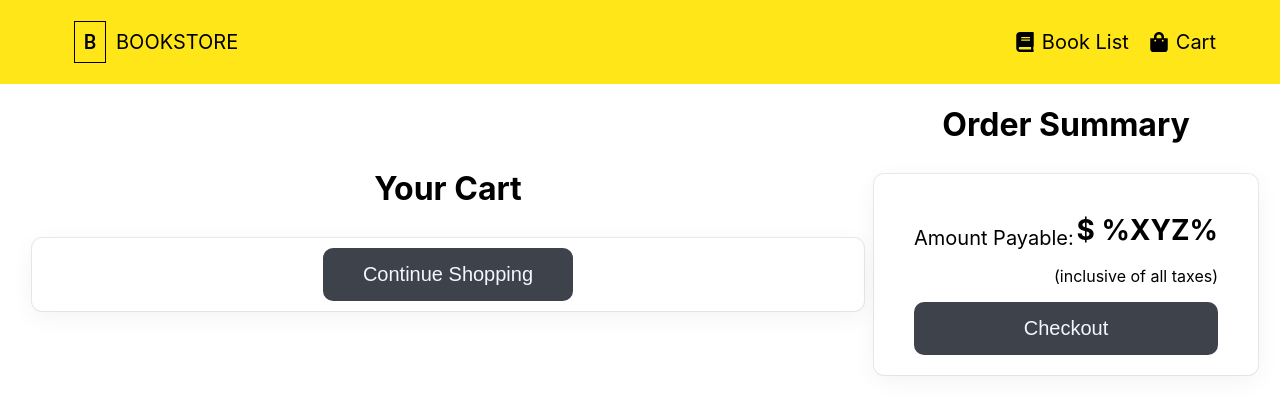
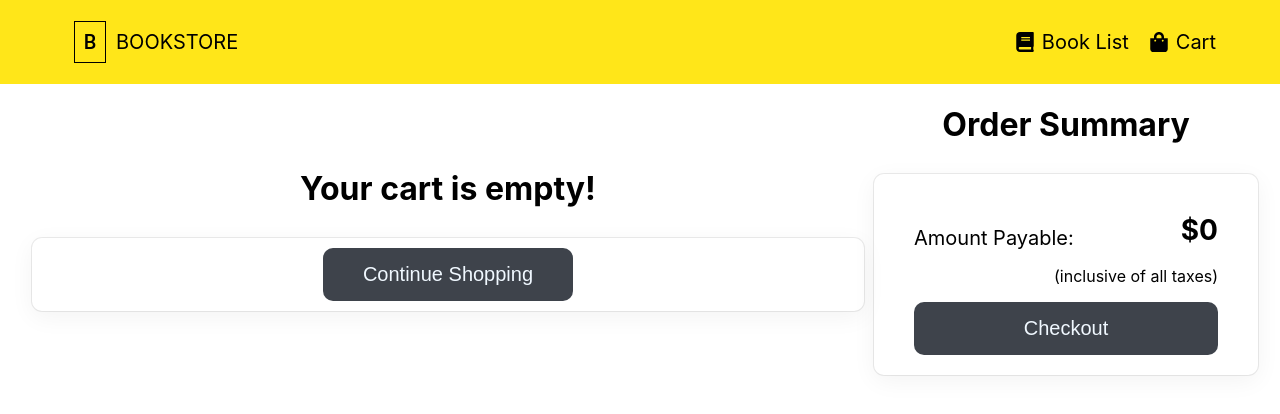
Before and after one commit to yash-janapala/book-store, a React (Create React App) app: page /cart in a window 1280 px wide. Shown: the top 414 px of the page. Built offline with nearby package versions, Linux system fonts and the light colour scheme.

Commit message:
Add remove CartItem functiionality

```diff
--- a/src/App.js
+++ b/src/App.js
@@ -24,9 +24,8 @@ class App extends Component{
   deleteFromCart = (cartItem) => {
     this.setState((prevState) => ({
       cartList: prevState.cartList.filter(
-        (eachCartItem) => eachCartItem !== cartItem
-      ),
-    }));
+        (eachCartItem) => eachCartItem.isbn13 !== cartItem.isbn13
+      )}));
   };
 
   resetCart = () => {
--- a/src/components/BookDetails/index.css
+++ b/src/components/BookDetails/index.css
@@ -65,6 +65,7 @@
   border-radius: 5px;
   border: none;
   color: black;
+  cursor: pointer;
 }
 
 .background-fill {
--- a/src/components/BookDetails/index.js
+++ b/src/components/BookDetails/index.js
@@ -60,7 +60,8 @@ class BookDetails extends Component{
       <CartContext.Consumer>
         {(value) => {
           const { cartList, addToCart } = value;
-          let isAddedToCart = cartList.find(eachCartItem => eachCartItem.isbn13 === this.state.bookDetailsData.isbn13)
+          let isAddedToCart = cartList.find(eachCartItem =>
+            eachCartItem.isbn13 === this.state.bookDetailsData.isbn13)
           const onClickAddToCart = () => {
             addToCart({...this.state.bookDetailsData, quantity: 1})
           }
--- a/src/components/Cart/index.css
+++ b/src/components/Cart/index.css
@@ -25,6 +25,12 @@
   box-shadow: #0000000d 0px 6px 24px 0px, rgba(0, 0, 0, 0.08) 0px 0px 0px 1px;
   border-radius: 10px;
   flex-basis: 50%;
+}
+
+.continue-shopping-button-link{
+  display:flex;
+  justify-content:center;
+  text-decoration: none;
 }
 
 .order-content-container {
@@ -73,6 +79,7 @@
   transition-duration: 500ms;
   color: aliceblue;
   font-size: 20px;
+  cursor: pointer;
 }
 
 .checkout-button:hover {
@@ -83,6 +90,7 @@
 .remove-button{
   margin: 10px;
   align-self: center;
+  cursor: pointer;
 }
 
 .cart-price{
--- a/src/components/Cart/index.js
+++ b/src/components/Cart/index.js
@@ -1,26 +1,36 @@
 import Header from "../Header";
 import CartItem from "../CartItem";
 import CartContext from "../../context/CartContext";
-
+import { Link } from 'react-router-dom';
 import './index.css';
 
 const Cart = () => (
   <CartContext.Consumer>
     {(value) => {
-        const { cartList, resetCart } = value;
-        const isCartEmpty = cartList.length === 0
+      const { cartList, resetCart, deleteFromCart } = value;
+      const isCartEmpty = cartList.length === 0;
+      let total = 0
+      if (!isCartEmpty) {
+         cartList.map((eachCartItem) => {
+          return total += parseFloat(eachCartItem.price.slice(1))
+          }
+        )
+      }
+
       return (
         <>
           <Header />
           <div className="cart-page-container">
             <div className="cart-content-container">
-                <h1 className="cart-heading"> Your Cart </h1>
+              <h1 className="cart-heading"> {isCartEmpty? "Your cart is empty!" : "Your Cart"} </h1>
               <div className="cart-container">
                 {cartList.map((cartItem) => (
-                    <CartItem key={cartItem.isbn13} cartItemDetails={cartItem} />
+                  <CartItem key={cartItem.isbn13} cartItemDetails={cartItem} handleDelete = {deleteFromCart}/>
                 ))}
-                  {isCartEmpty
-                  ? <button className="checkout-button remove-button" >Continue Shopping</button>
+                {isCartEmpty ?
+                <Link to = '/books' className="continue-shopping-button-link">
+                  <button className="checkout-button remove-button" >Continue Shopping</button>
+                </Link>
                 : <button className="checkout-button remove-button" onClick={resetCart}>Remove all</button>}
               </div>
             </div>
@@ -29,7 +39,7 @@ const Cart = () => (
               <div className="order-summary-container">
                 <div className="order-amount-container">
                   <p className="order-amount">Amount Payable:</p>
-                    <h1 className="cart-price">$ %XYZ%</h1>
+                  <h1 className="cart-price">{`$${total}`}</h1>
                 </div>
                 <p className="order-text">(inclusive of all taxes)</p>
                 <button className="checkout-button">Checkout</button>
--- a/src/components/CartItem/index.js
+++ b/src/components/CartItem/index.js
@@ -4,8 +4,11 @@ import "./index.css";
 
 class CartItem extends Component {
     render(){
-        const {cartItemDetails} = this.props
+        const {cartItemDetails, handleDelete} = this.props
         const {title, subtitle, image, price} = cartItemDetails
+        const onClickDelete = () =>{
+            handleDelete(cartItemDetails)
+        }
         return (
             <div className = "cart-item-container">
                 <img src={image} alt={title} className="cart-book-image" />
@@ -15,7 +18,7 @@ class CartItem extends Component {
                     <h1 className="book-price">{price}</h1>
                 </div>
                 <div className = "product-actions-container">
-                    <button className = "delete-button">
+                    <button className = "delete-button" onClick={onClickDelete}>
                         <FaTrash className = "delete-icon"/>
                     </button>
                 </div>
```
Lines whose indentation alone changed are shown as unchanged.
